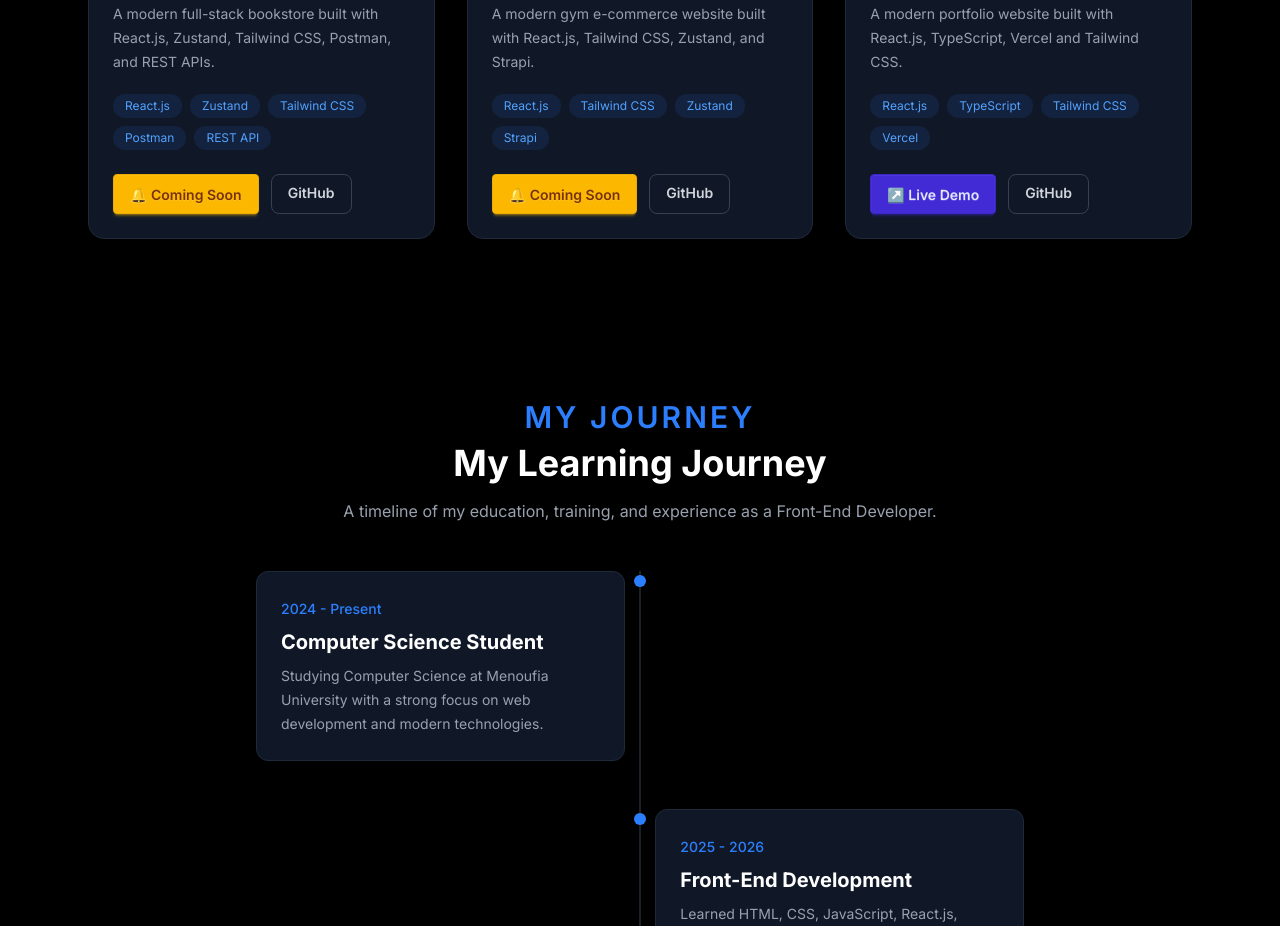
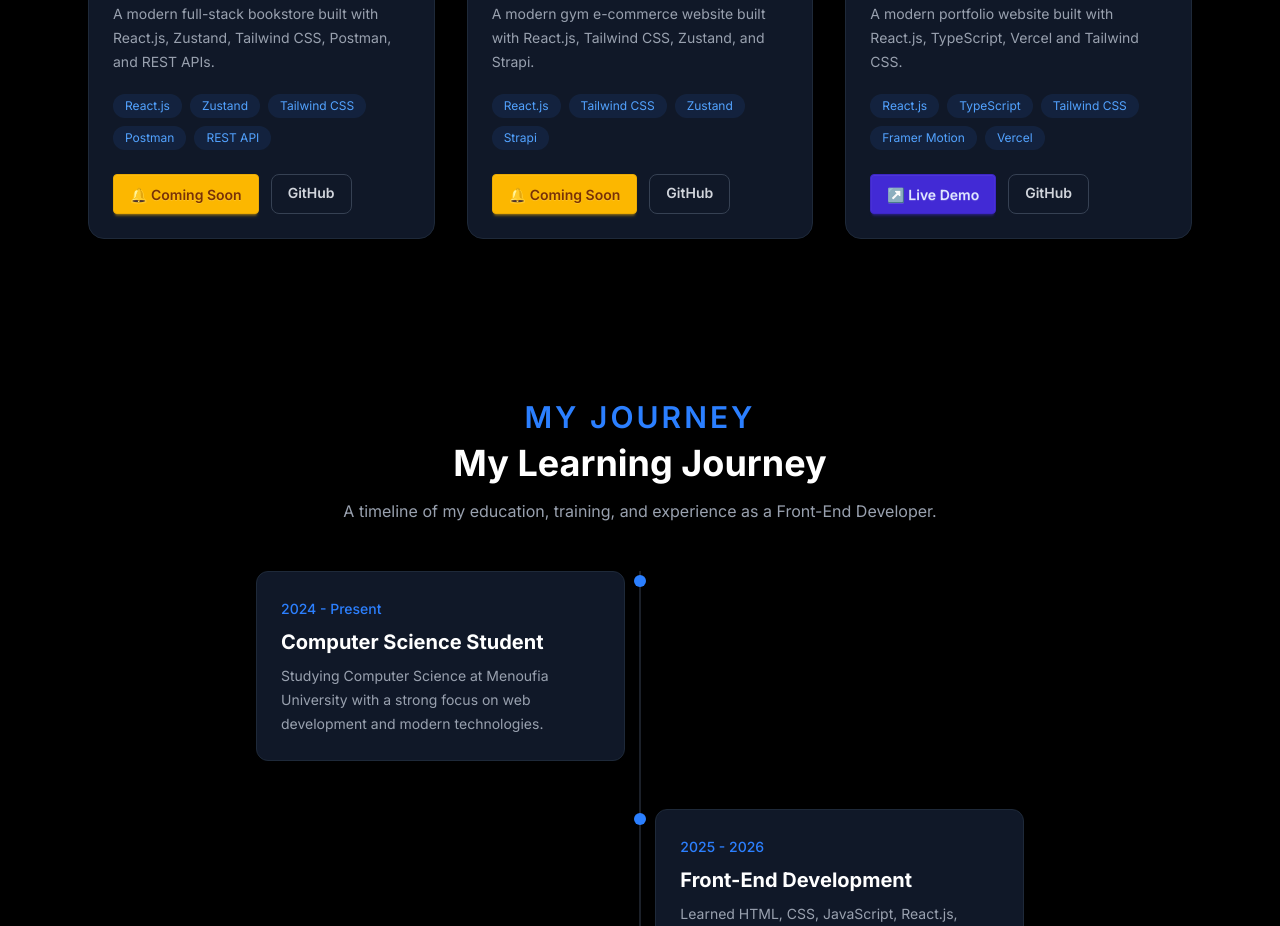
Before and after one commit to mostafa-adel77/Mostafa_Adel_Portfolio, a React (Vite) app: page / in a window 1280 px wide. Shown: the part 3000-3926 px from the top of the page. Built offline with nearby package versions, Linux system fonts and the light colour scheme.

Commit message:
7 commit

```diff
--- a/src/data/projects.ts
+++ b/src/data/projects.ts
@@ -33,7 +33,13 @@ export const projects: Project[] = [
     description:
       "A modern portfolio website built with React.js, TypeScript, Vercel and Tailwind CSS.",
     image: "profile.png",
-    technologies: ["React.js", "TypeScript", "Tailwind CSS", "Vercel"],
+    technologies: [
+      "React.js",
+      "TypeScript",
+      "Tailwind CSS",
+      "Framer Motion",
+      "Vercel",
+    ],
     liveUrl: "https://mostafa-adel-portfolio.vercel.app/",
     githubUrl: "https://github.com/mostafa-adel77/Mostafa_Adel_Portfolio",
   },
```
